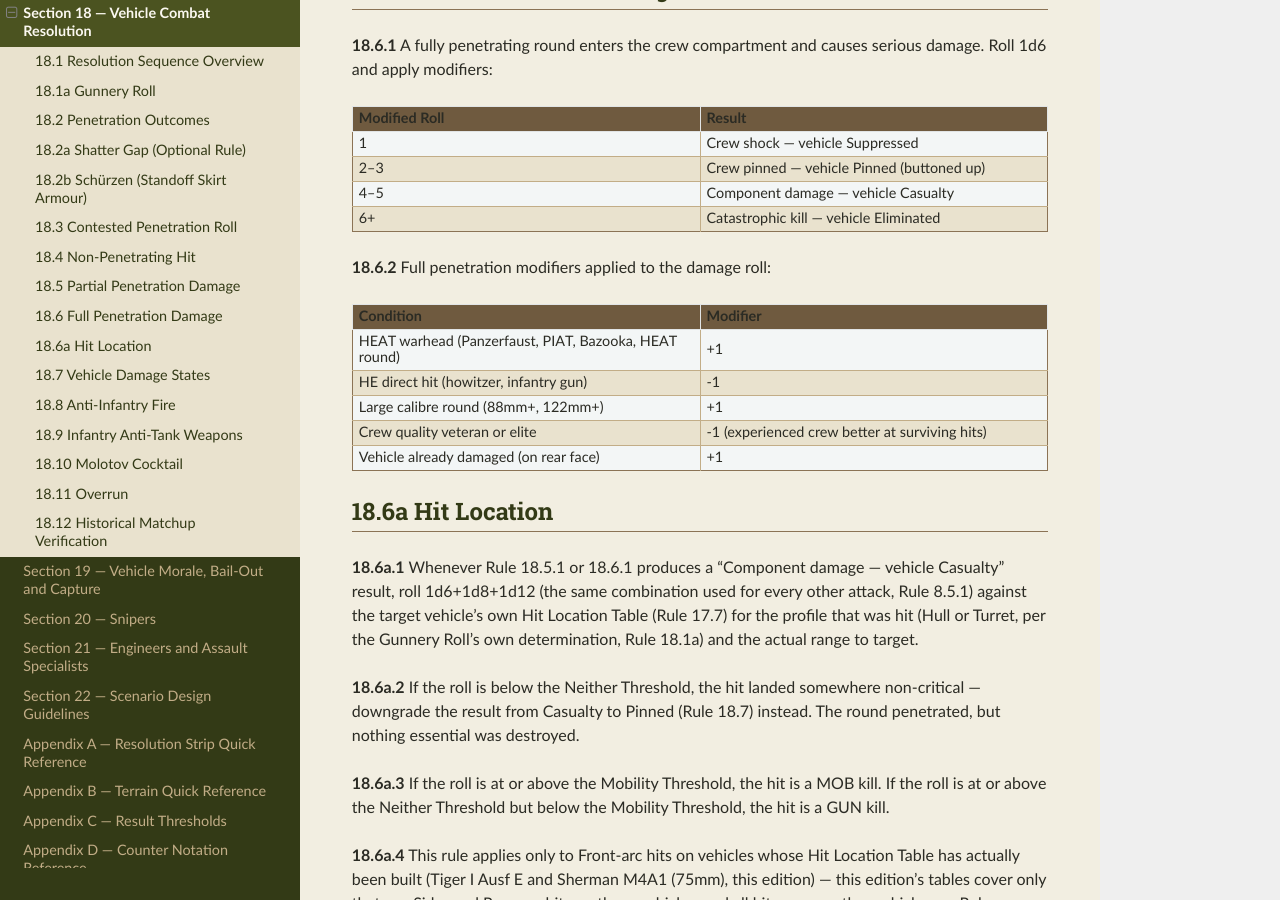
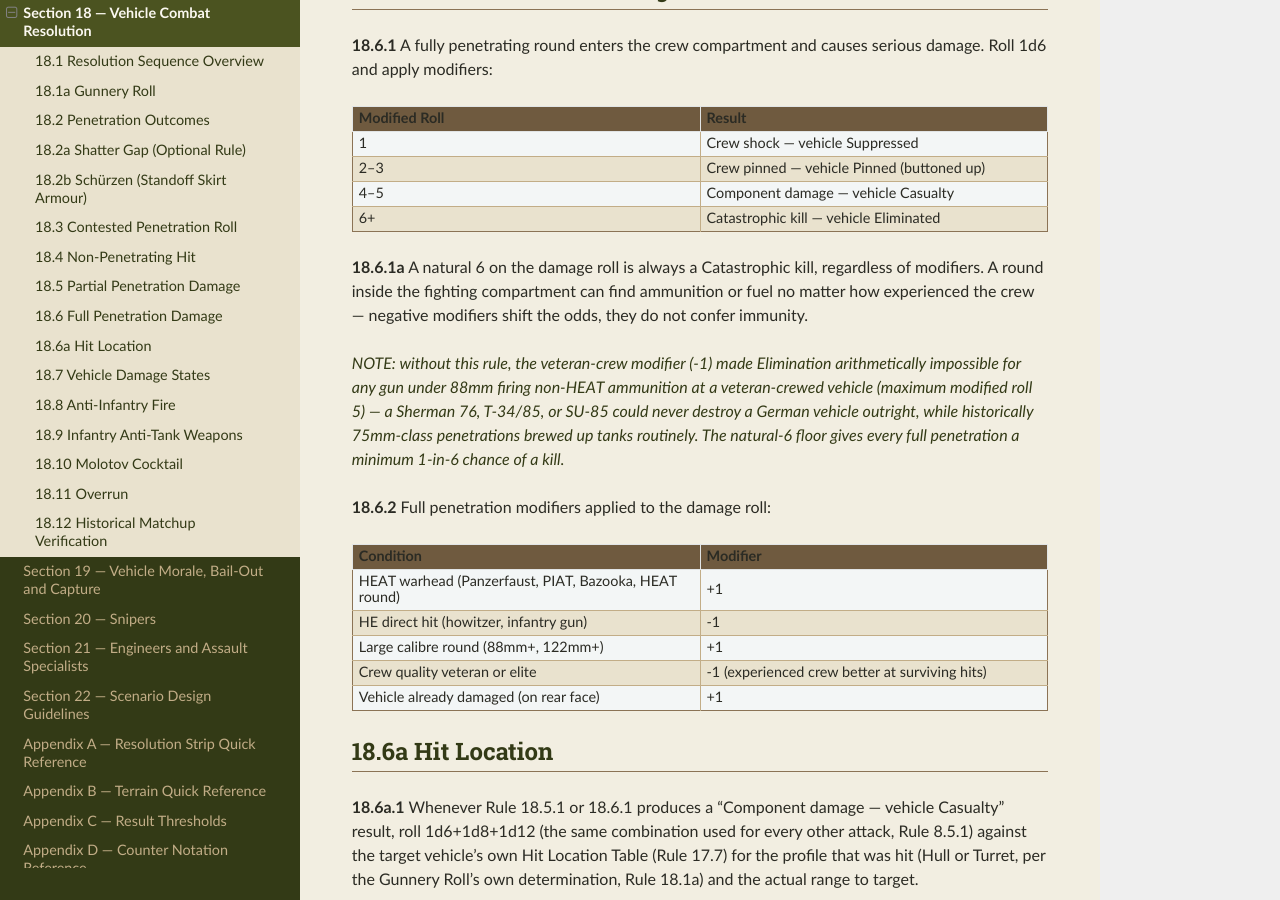
Before and after one commit to spugnoid/wdr-wargame, a Sphinx documentation site: the page built from docs/source/section_18__vehicle_combat_resolution.rst, in a window 1280 px wide and 900 px high, scrolled down 4228 px. Built offline with Sphinx 7.4.7 and the Read the Docs theme 3.1.0, drawn with Linux system fonts in a browser that asks for light colours.

Commit message:
rules: natural 6 on the full-penetration damage roll always Eliminates (18.6.1a)
The veteran-crew -1 modifier made catastrophic kills arithmetically
impossible for any sub-88mm non-HEAT gun against the German/US
roster (max modified roll 5). Every full penetration now carries a
minimum 1-in-6 kill chance; modifiers shift odds around it.

Co-Authored-By: Claude Fable 5 <noreply@anthropic.com>
Claude-Session: https://claude.ai/code/session_01MRhnethYPpBAmEh6wa83hu

```diff
--- a/docs/source/section_18__vehicle_combat_resolution.rst
+++ b/docs/source/section_18__vehicle_combat_resolution.rst
@@ -204,6 +204,10 @@ Compares effective PEN (Rule 17.3.1) against the AV of the profile and arc selec
    * - 6+
      - Catastrophic kill — vehicle Eliminated
 
+
+**18.6.1a**  A natural 6 on the damage roll is always a Catastrophic kill, regardless of modifiers. A round inside the fighting compartment can find ammunition or fuel no matter how experienced the crew — negative modifiers shift the odds, they do not confer immunity.
+
+*NOTE: without this rule, the veteran-crew modifier (-1) made Elimination arithmetically impossible for any gun under 88mm firing non-HEAT ammunition at a veteran-crewed vehicle (maximum modified roll 5) — a Sherman 76, T-34/85, or SU-85 could never destroy a German vehicle outright, while historically 75mm-class penetrations brewed up tanks routinely. The natural-6 floor gives every full penetration a minimum 1-in-6 chance of a kill.*
 
 **18.6.2**  Full penetration modifiers applied to the damage roll:
 
```
